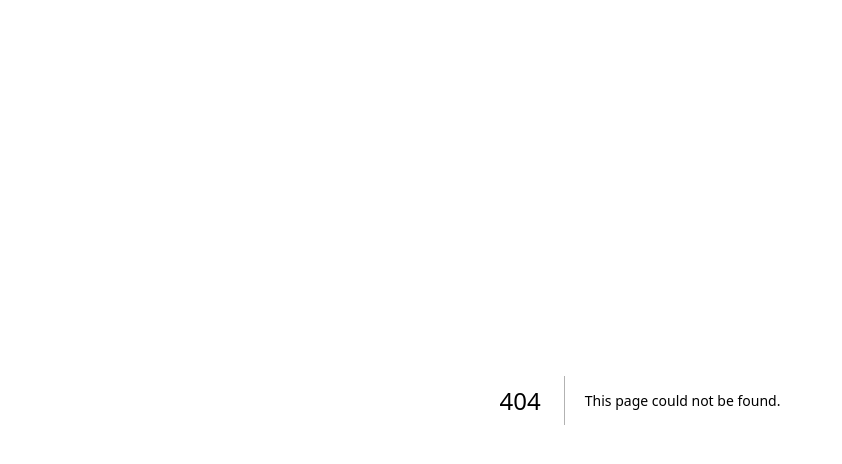
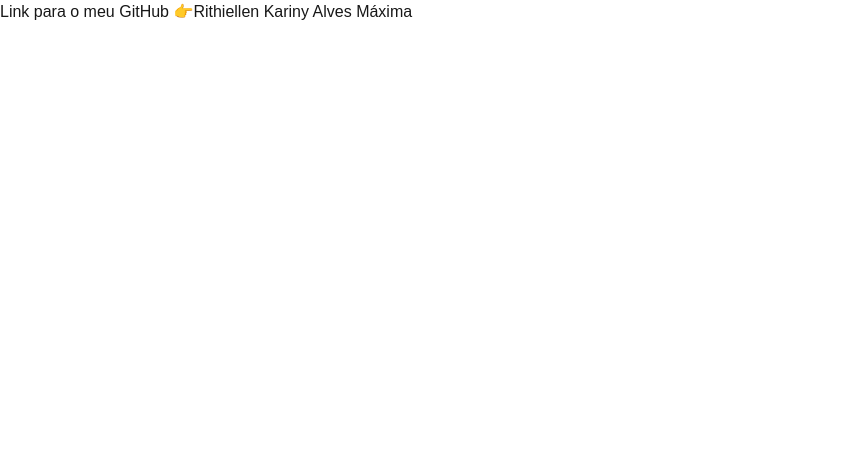
Before and after one commit to vma5/web-discente, a Next.js app: page /2024-rithiellen-kariny-a-maxima in a window 1280 px wide. Before the commit this address had no page. Shown: the top 464 px of the page, without its empty margins (0-842 px from the left). Built offline with nearby package versions, Linux system fonts and the light colour scheme.

Commit message:
Add Rithiellen Maxima to Contributors

```diff
--- /dev/null
+++ b/app/2024-rithiellen-kariny-a-maxima/page.tsx
@@ -0,0 +1,10 @@
+export default function Home() {
+    return (
+      <div>
+        Link para o meu GitHub &#128073;
+        <a href="https://github.com/Rithiellen" target="_blank ">
+            Rithiellen Kariny Alves Máxima
+        </a>
+      </div >
+    );
+}
```
